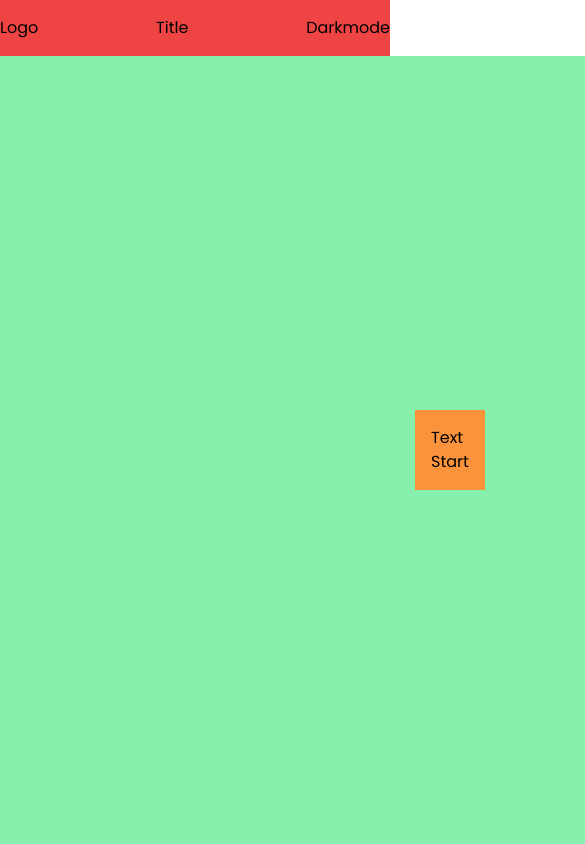
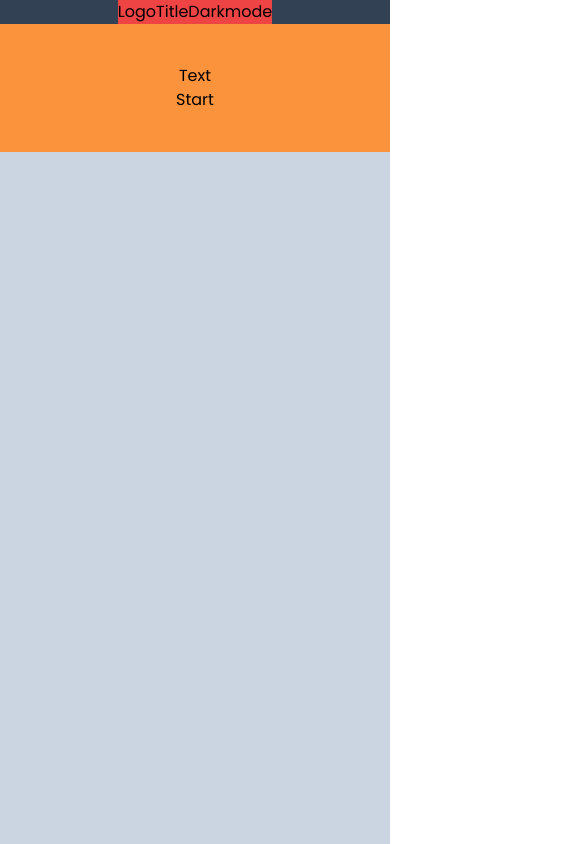
Before and after one commit to devham236/Robyn, a React (Vite) app: page / in a window 390 px wide. Shown: the top 844 px of the page, 585 px wide, since content can reach past the window. Built offline with nearby package versions, Linux system fonts and the light colour scheme; no server answers.

Commit message:
widths and heights for larger screens

```diff
--- a/src/Components/MainDiv.jsx
+++ b/src/Components/MainDiv.jsx
@@ -2,8 +2,8 @@ import React from "react"
 
 const MainDiv = () => {
   return (
-    <div className="w-[900px] h-[calc(100%-56px)] mx-auto flex items-center justify-center bg-green-300">
-      <div className="bg-orange-400 p-4">
+    <div className="lg:w-[900px] lg:h-[calc(100%-56px)] mx-auto flex items-center justify-center bg-green-300">
+      <div className="bg-orange-400 w-full py-10 flex flex-col items-center">
         <h1>Text</h1>
         <button>Start</button>
       </div>
--- a/src/Components/Navbar.jsx
+++ b/src/Components/Navbar.jsx
@@ -2,8 +2,8 @@ import React from "react"
 
 const Navbar = () => {
   return (
-    <div className="w-full h-14 bg-slate-700 flex items-center justify-center">
-      <div className="w-[900px] h-full bg-red-500 flex items-center justify-between">
+    <div className="lg:w-full lg:h-14 bg-slate-700 flex items-center justify-center">
+      <div className="lg:w-[900px] h-full bg-red-500 flex items-center justify-between">
         <div>Logo</div>
         <div>Title</div>
         <div>Darkmode</div>
```
